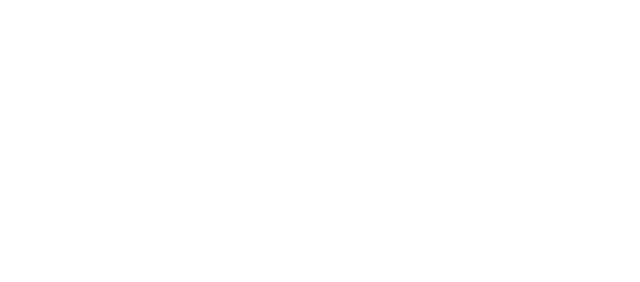
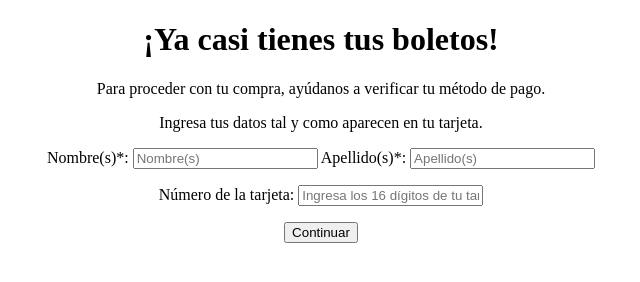
Before and after one commit to vehemencia/CDMX013-card-validation, a plain HTML site: page src/index.html in a window 1280 px wide. Shown: the whole page, without its empty margins (319-959 px from the left). Drawn offline with Linux system fonts and the light colour scheme.

Commit message:
Primera versión para ver si se implementan los cambios

```diff
--- a/src/index.html
+++ b/src/index.html
@@ -2,12 +2,21 @@
 <html>
   <head>
     <meta charset="utf-8">
-    <title>Tarjeta de crédito válida</title>
+    <title>Circuiticket</title>
     <link rel="stylesheet" href="style.css" />
   </head>
   <body>
     <header></header>
-    <main></main>
+    <main>
+      <center>
+        <h1>¡Ya casi tienes tus boletos!</h1>
+        <p>Para proceder con tu compra, ayúdanos a verificar tu método de pago.</p>
+        <p>Ingresa tus datos tal y como aparecen en tu tarjeta.</p>
+        Nombre(s)*: <input type="text" placeholder="Nombre(s)"> Apellido(s)*: <input type="text" placeholder="Apellido(s)">
+        <p>Número de la tarjeta: <input type="password" placeholder="Ingresa los 16 dígitos de tu tarjeta"></p>
+        <button>Continuar</button>
+      </center>
+    </main>
     <footer></footer>
     <script src="index.js" type="module"></script>
   </body>
```
Also changed, not shown: README.md, 1 other file.
